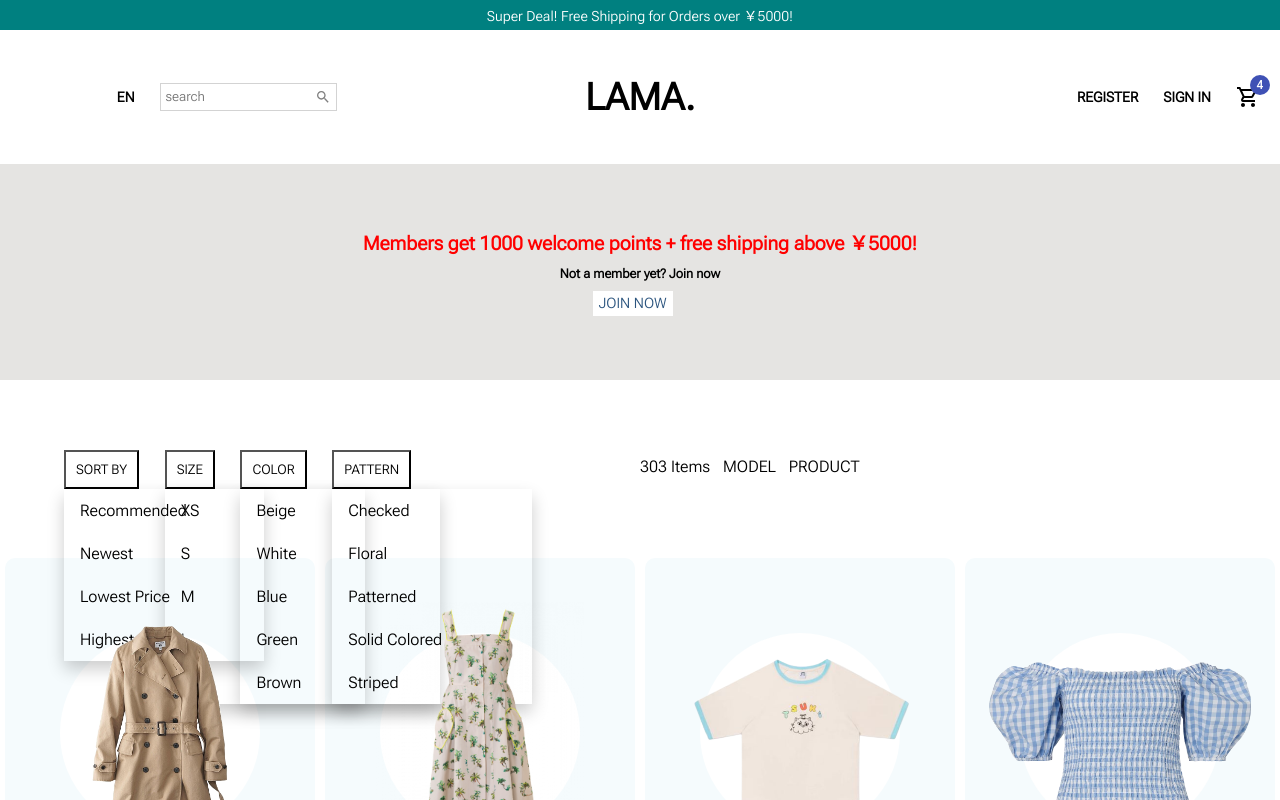
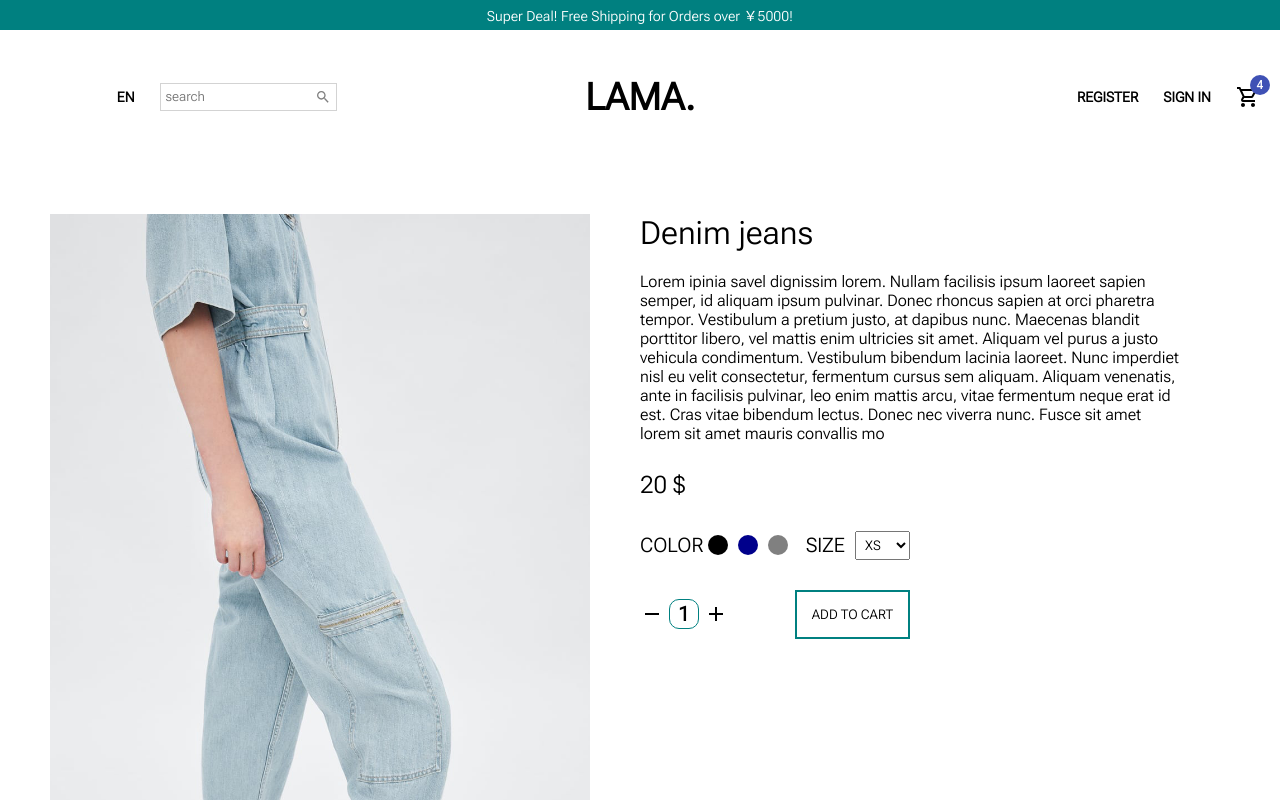
Before and after one commit to aditi-hinge/codesandbox-shopping-cart, a React (Create React App) app: page / in a window 1280 px wide. Shown: the top 800 px of the page. Built offline with nearby package versions, Linux system fonts and the light colour scheme.

Commit message:
Single product page created

```diff
--- a/src/RouteSwitch.js
+++ b/src/RouteSwitch.js
@@ -1,12 +1,13 @@
 import { BrowserRouter, Routes, Route } from "react-router-dom";
 // import App from "./App";
-import ProductList from "./pages/ProductList";
+// import ProductList from "./pages/ProductList";
+import SingleProduct from "./pages/SingleProduct";
 
 export default function RouteSwitch() {
   return (
     <BrowserRouter>
       <Routes>
-        <Route path="/" element={<ProductList />} />
+        <Route path="/" element={<SingleProduct />} />
       </Routes>
     </BrowserRouter>
   );
--- /dev/null
+++ b/src/components/OneProduct.js
@@ -0,0 +1,163 @@
+import styled from "styled-components";
+import "../styles.css";
+
+import DenimJeans from "../Images/denim-jeans.jpg";
+import { Add, Remove } from "@material-ui/icons";
+
+const Container = styled.div`
+  padding: 50px;
+  display: flex;
+`;
+const ImgContainer = styled.div`
+  flex: 1;
+`;
+const Image = styled.img`
+  width: 100%;
+  height: 90vh;
+  object-fit: cover;
+`;
+
+const InfoContainer = styled.div`
+  flex: 1;
+  padding: 0px 50px;
+`;
+
+const Title = styled.h1`
+  font-weight: 200;
+  font-size: 2rem;
+`;
+
+const Desc = styled.p`
+  font-weight: 100;
+  font-size: 1rem;
+  margin: 20px 0px;
+`;
+
+const Price = styled.span`
+  font-weight: 200;
+  font-size: 1.5rem;
+`;
+
+const FilterContainer = styled.div`
+  display: flex;
+  justify-content: space-between;
+  width: 50%;
+  margin: 30px 0px;
+`;
+
+const Filter = styled.div`
+  display: flex;
+  align-items: center;
+`;
+
+const FilterTitle = styled.span`
+  font-size: 20px;
+  font-weight: 200;
+`;
+
+const FilterColor = styled.div`
+  width: 20px;
+  height: 20px;
+  border-radius: 50%;
+  background-color: ${(props) => props.color};
+  margin: 0px 5px;
+`;
+
+const FilterSize = styled.select`
+  margin-left: 10px;
+  padding: 5px;
+`;
+
+const FilterSizeOption = styled.option``;
+
+const AddContainer = styled.div`
+  width: 50%;
+  display: flex;
+  align-items: center;
+  justify-content: space-between;
+`;
+
+const AmountContainer = styled.div`
+  display: flex;
+  align-items: center;
+  font-weight: 700;
+`;
+
+const Amount = styled.div`
+  width: 30px;
+  height: 30px;
+  border-radius: 10px;
+  border: 1px solid teal;
+  font-size: 20px;
+  display: flex;
+  justify-content: center;
+  align-items: center;
+  margin: 0px 5px;
+`;
+
+const Button = styled.button`
+  padding: 15px;
+  border: 2px solid teal;
+  background-color: white;
+  cursor: pointer;
+  font-weight: 500;
+
+  &:hover {
+    background-color: #f8f4f4;
+  }
+`;
+// const Filter = styled.div``;
+// const Filter = styled.div``;
+
+export default function OneProduct() {
+  return (
+    <Container>
+      <ImgContainer>
+        <Image src={DenimJeans} />
+      </ImgContainer>
+      <InfoContainer>
+        <Title>Denim jeans</Title>
+        <Desc>
+          Lorem ipinia savel dignissim lorem. Nullam facilisis ipsum laoreet
+          sapien semper, id aliquam ipsum pulvinar. Donec rhoncus sapien at orci
+          pharetra tempor. Vestibulum a pretium justo, at dapibus nunc. Maecenas
+          blandit porttitor libero, vel mattis enim ultricies sit amet. Aliquam
+          vel purus a justo vehicula condimentum. Vestibulum bibendum lacinia
+          laoreet. Nunc imperdiet nisl eu velit consectetur, fermentum cursus
+          sem aliquam. Aliquam venenatis, ante in facilisis pulvinar, leo enim
+          mattis arcu, vitae fermentum neque erat id est. Cras vitae bibendum
+          lectus. Donec nec viverra nunc. Fusce sit amet lorem sit amet mauris
+          convallis mo
+        </Desc>
+        <Price>20 $</Price>
+        <FilterContainer>
+          <Filter>
+            <FilterTitle>COLOR</FilterTitle>
+            <FilterColor color="black" />
+            <FilterColor color="darkblue" />
+            <FilterColor color="gray" />
+          </Filter>
+          <Filter>
+            <FilterTitle>SIZE</FilterTitle>
+            <FilterSize>
+              <FilterSizeOption>XS</FilterSizeOption>
+              <FilterSizeOption>S</FilterSizeOption>
+              <FilterSizeOption>M</FilterSizeOption>
+              <FilterSizeOption>L</FilterSizeOption>
+              <FilterSizeOption>XL</FilterSizeOption>
+              <FilterSizeOption>XXL</FilterSizeOption>
+            </FilterSize>
+          </Filter>
+        </FilterContainer>
+        <AddContainer>
+          <AmountContainer>
+            <Remove />
+            <Amount>1</Amount>
+            <Add />
+          </AmountContainer>
+          <Button>ADD TO CART</Button>
+        </AddContainer>
+      </InfoContainer>
+    </Container>
+  );
+}
--- /dev/null
+++ b/src/pages/SingleProduct.js
@@ -0,0 +1,22 @@
+import styled from "styled-components";
+import Announcements from "../components/Announcements";
+import Navbar from "../components/Navbar";
+import Newsletter from "../components/Newsletter";
+import Footer from "../components/Footer";
+import OneProduct from "../components/OneProduct";
+
+const Container = styled.div``;
+
+export default function SingleProduct() {
+  return (
+    <Container>
+      <h1>
+        <Announcements />
+        <Navbar />
+        <OneProduct />
+        <Newsletter />
+        <Footer />
+      </h1>
+    </Container>
+  );
+}
```
Also changed, not shown: src/Images/denim-jeans.jpg (added), src/pages/Register.js (added).
